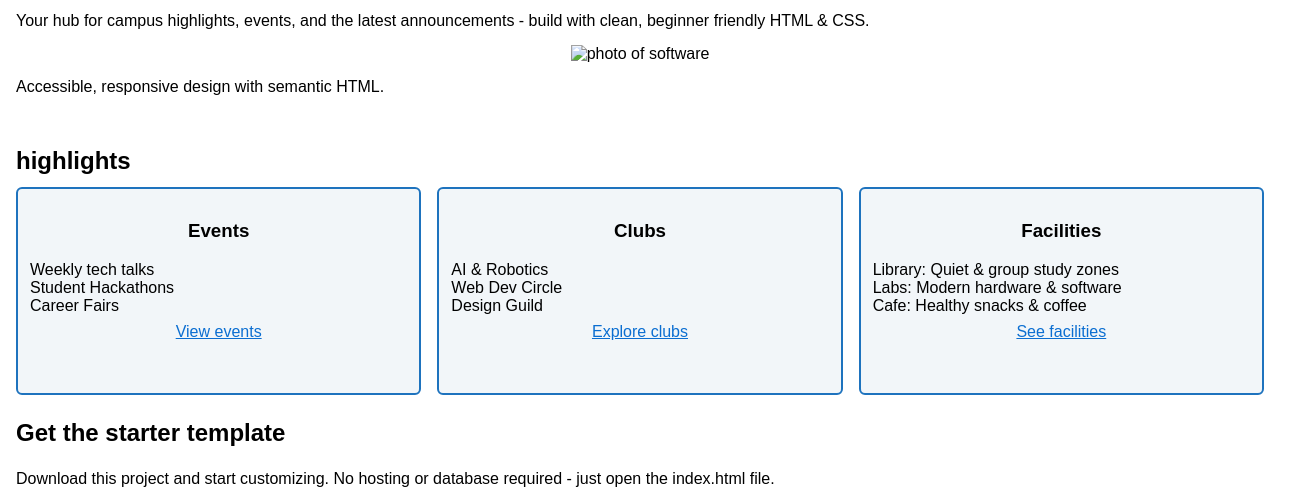
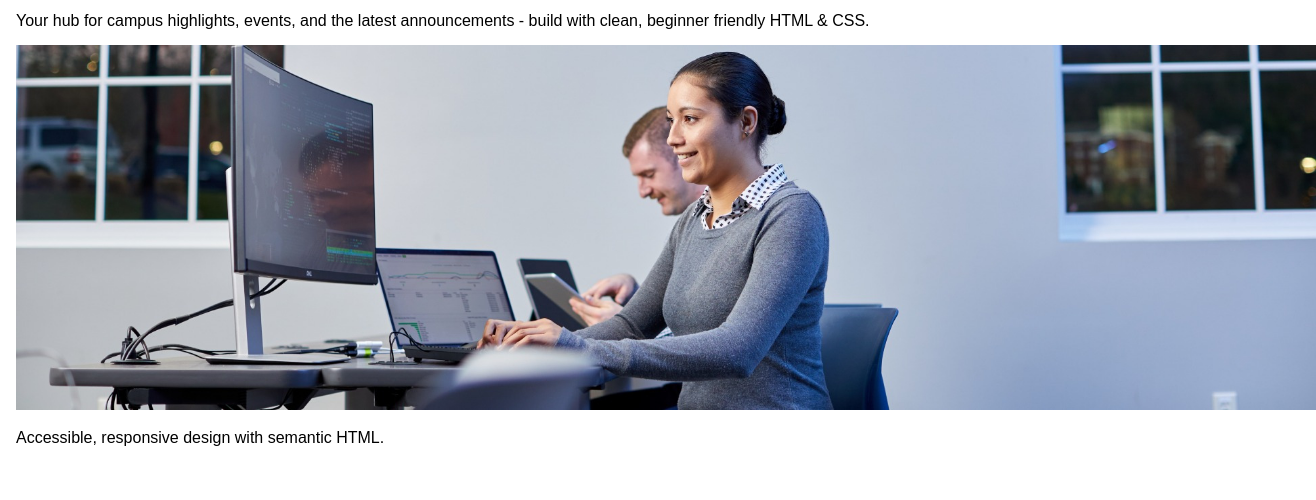
Before and after one commit to rtyq51509/my-website, a plain HTML site: page index.html in a window 1280 px wide. Shown: the part 222-722 px from the top of the page, 1316 px wide, since content can reach past the window. Drawn offline with Linux system fonts and the light colour scheme.

Commit message:
index.html

```diff
--- a/index.html
+++ b/index.html
@@ -40,7 +40,7 @@
 Your hub for campus highlights, events, and the latest announcements - build with clean, beginner friendly HTML &amp; CSS.
 </p>
 
-<img src="media/photo.jpg" style="width: 1300px; height: auto;" alt="photo of software" />
+<img src="photo.jpg" style="width: 1300px; height: auto;" alt="photo of software" />
 
 <p class="sublead">Accessible, responsive design with semantic HTML.</p>
 </section>
```
